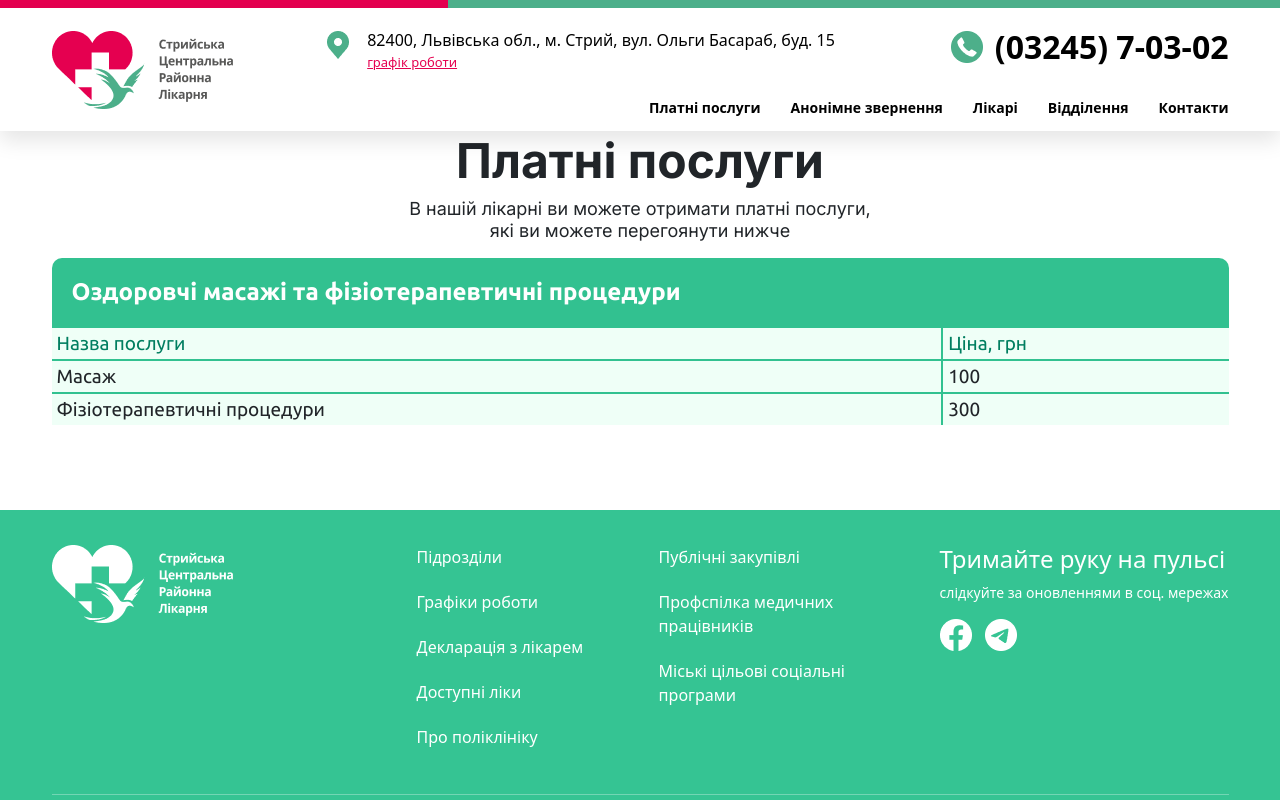
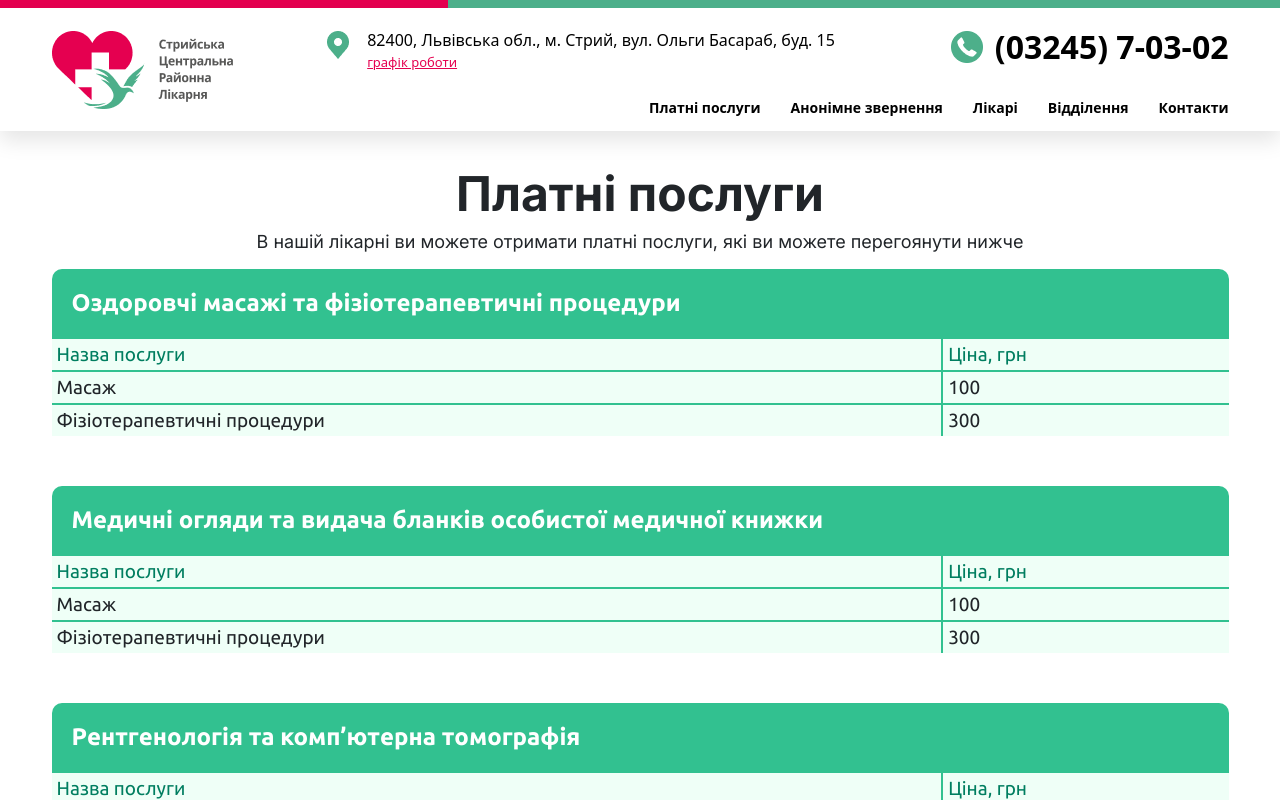
Before and after one commit to Hiko1234/ExamITstep-Rymar-Mitsko, a Next.js app: page /paid in a window 1280 px wide. Shown: the top 800 px of the page. Built offline with nearby package versions, Linux system fonts and the light colour scheme.

Commit message:
fixed paid

```diff
--- a/src/layouts/header/contacts/index.tsx
+++ b/src/layouts/header/contacts/index.tsx
@@ -14,7 +14,7 @@ const Contacts = () => {
         <>
             <div className={s.contacts}>
                 <div className={s.contacts__address}>
-                    <Link href="#" className={s.contacts__address_link}>
+                    <Link href="https://www.google.com/maps/place/%D0%B2%D1%83%D0%BB%D0%B8%D1%86%D1%8F+%D0%9E%D0%BB%D1%8C%D0%B3%D0%B8+%D0%91%D0%B0%D1%81%D0%B0%D1%80%D0%B0%D0%B1,+15,+%D0%A1%D1%82%D1%80%D0%B8%D0%B9,+%D0%9B%D1%8C%D0%B2%D1%96%D0%B2%D1%81%D1%8C%D0%BA%D0%B0+%D0%BE%D0%B1%D0%BB%D0%B0%D1%81%D1%82%D1%8C,+82401/@49.2665923,23.87411,17z/data=!3m1!4b1!4m6!3m5!1s0x473a699251572083:0xba705f0698fdb950!8m2!3d49.2665923!4d23.87411!16s%2Fg%2F11c43_25x9?entry=ttu" className={s.contacts__address_link}>
                         <Image src={pointer} alt="Pointer" width={22} height={28} />
                     </Link>
                     <Image className={s.contacts__address_img} src={pointer} alt="Pointer" width={22} height={28} />
--- a/src/pages/paid/Paid.module.scss
+++ b/src/pages/paid/Paid.module.scss
@@ -12,20 +12,20 @@
         padding: 103px 0 85px 0;
     }
 
-    &__info {
-        display: flex;
-        flex-direction: column;
-        align-items: center;
+    &__wrapper {
+        padding-top: 33px;
+    }
 
-        &_title {
+    &__title {
         font-family: 'Inter';
         font-style: normal;
         font-weight: 700;
         font-size: 48px;
         line-height: 58px;
+        text-align: center;
     }
 
-        &_subTitle {
+    &__subTitle {
         font-family: 'Inter';
         font-style: normal;
         font-weight: 400;
@@ -33,6 +33,12 @@
         line-height: 22px;
         text-align: center;
     }
+
+    &__info {
+        display: flex;
+        flex-direction: column;
+        align-items: center;
+        margin-bottom: 50px;
 
         &_table {
             width: 100%;
@@ -46,6 +52,10 @@
                 font-weight: 700;
                 font-size: 24px;
                 line-height: 28px;
+
+                @media(max-width: $mp4) {
+                    font-size: 18px;
+                }
             }
 
             &_info {
--- a/src/pages/paid/index.tsx
+++ b/src/pages/paid/index.tsx
@@ -5,24 +5,27 @@ import s from './Paid.module.scss';
 import Container from '@/components/container';
 
 const data = [
-    {text: 'Масаж', price: 100},
-    {text: 'Фізіотерапевтичні процедури', price: 300}
+    { title: "Оздоровчі масажі та фізіотерапевтичні процедури", text1: 'Масаж', price1: 100, text2: 'Фізіотерапевтичні процедури', price2: 300 },
+    { title: "Медичні огляди та видача бланків особистої медичної книжки", text1: 'Масаж', price1: 100, text2: 'Фізіотерапевтичні процедури', price2: 300 },
+    { title: "Рентгенологія та комп’ютерна томографія ", text1: 'Масаж', price1: 100, text2: 'Фізіотерапевтичні процедури', price2: 300 },
+    { title: "Функціональна діагностика та УЗД", text1: 'Масаж', price1: 100, text2: 'Фізіотерапевтичні процедури', price2: 300 },
 ];
 
 const Paid = () => {
     return (
         <>
             <div className={s.paid}>
+                <div className={s.paid__wrapper}>
                     <Container>
-                    <div className={s.paid__info}>
-                        <h1 className={s.paid__info_title}>
+                        <h1 className={s.paid__title}>
                             Платні послуги
                         </h1>
-
-                        <p className={s.paid__info_subTitle}>
-                            В нашій лікарні ви можете отримати платні послуги,<br />
+                        <p className={s.paid__subTitle}>
+                            В нашій лікарні ви можете отримати платні послуги,
                             які ви можете перегоянути нижче
                         </p>
+                        {data.map((data) => (
+                            <div className={s.paid__info}>
 
                                 <div className={s.paid__info_table}>
                                     <div className={s.paid__info_table_title}>
@@ -30,7 +33,7 @@ const Paid = () => {
                                             margin: '0',
                                             padding: '20px'
                                         }}>
-                                    Оздоровчі масажі та фізіотерапевтичні процедури
+                                            {data.title}
                                         </p>
                                     </div>
 
@@ -54,20 +57,20 @@ const Paid = () => {
                                                     <td style={{
                                                         borderLeft: '0px'
                                                     }}>
-                                                Масаж
+                                                        {data.text1}
                                                     </td>
                                                     <td>
-                                                100
+                                                        {data.price1}
                                                     </td>
                                                 </tr>
                                                 <tr>
                                                     <td style={{
                                                         borderLeft: '0px'
                                                     }}>
-                                                Фізіотерапевтичні процедури
+                                                        {data.text2}
                                                     </td>
                                                     <td>
-                                                300
+                                                        {data.price2}
                                                     </td>
                                                 </tr>
                                             </tbody>
@@ -75,7 +78,9 @@ const Paid = () => {
                                     </div>
                                 </div>
                             </div>
+                        ))}
                     </Container>
+                </div>
             </div>
         </>
     )
```
Lines whose indentation alone changed are shown as unchanged.
